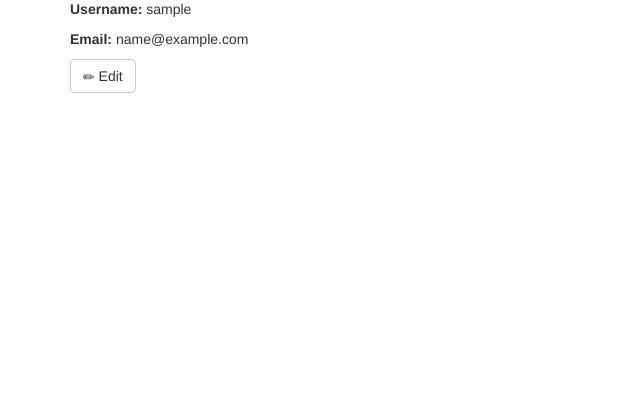
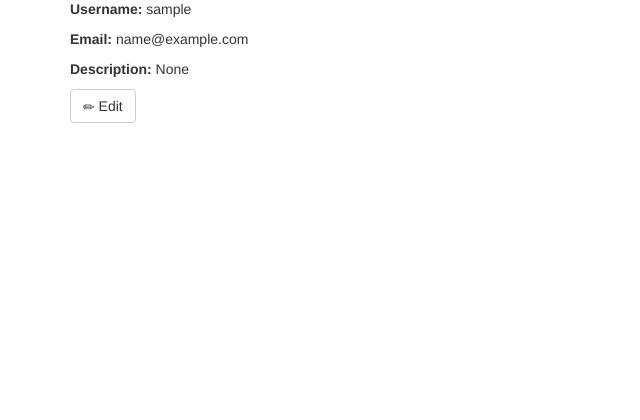
Before and after one commit to Garathd/Django-To-Do-List, a Django app: page /accounts/profile/ in a window 1280 px wide. Shown: the part 350-770 px from the top of the page, without its empty margins (0-640 px from the left). Run offline with Django 3.2, Linux system fonts and the light colour scheme; the visitor is signed in with stand-in values (Sample User, id 1); data comes from the database, SQL or seed files in the repository; some libraries are stand-ins or nearby versions; some web fonts are replaced.

Commit message:
Added description field to the user profile

```diff
--- a/accounts/forms.py
+++ b/accounts/forms.py
@@ -8,7 +8,7 @@ class UserProfileForm(forms.ModelForm):
 
     class Meta:
         model = UserProfile
-        fields = ['picture']
+        fields = ['description', 'picture']
 
 
 class UserLoginForm(forms.Form):
--- a/accounts/models.py
+++ b/accounts/models.py
@@ -8,6 +8,7 @@ from django.dispatch import receiver
 class UserProfile(models.Model):
 
     user = models.OneToOneField(User, on_delete=models.CASCADE)
+    description = models.CharField(max_length=255, blank=True, null=True)
     picture = models.ImageField(upload_to="img/user", blank=True, null=True)
 
 
--- a/accounts/templates/profile.html
+++ b/accounts/templates/profile.html
@@ -1,20 +1,29 @@
-{% extends "base.html" %}
-{% block content %}
+{% extends "base.html" %} {% block content %}
 
 {% for i in info %}
 
     <h1 class="center">Profile</h1>
+
+    {% if i.picture == None %}
+    <p><strong>Picture: </strong> None</p>
+    {% else %}
     <div class="screenshot-container">
         <a href="{{ MEDIA_URL }}{{ i.picture }}" target="_blank">
             <img class="screenshot" src="{{ MEDIA_URL }}{{ i.picture }}">
         </a>
     </div>
-    <br>
+    <br />
+    {% endif %}
+
     <p><strong>Username: </strong> {{ i.user }}</p>
     <p><strong>Email: </strong> {{ user.email }}</p>
 
+    {% if i.description != None %}
+    <p><strong>Description: </strong> {{ i.description }}</p>
+    {% else %}
+    <p><strong>Description: </strong> None</p>
+    {% endif %}
+
     <a href="{% url 'edit_profile' %}" class="btn btn-default"><span class="glyphicon glyphicon-pencil"></span> Edit</a>
-
-
 {% endfor %}
 {% endblock %}
```
Also changed, not shown: accounts/migrations/0007_userprofile_description.py (added). Lines whose indentation alone changed are shown as unchanged.
